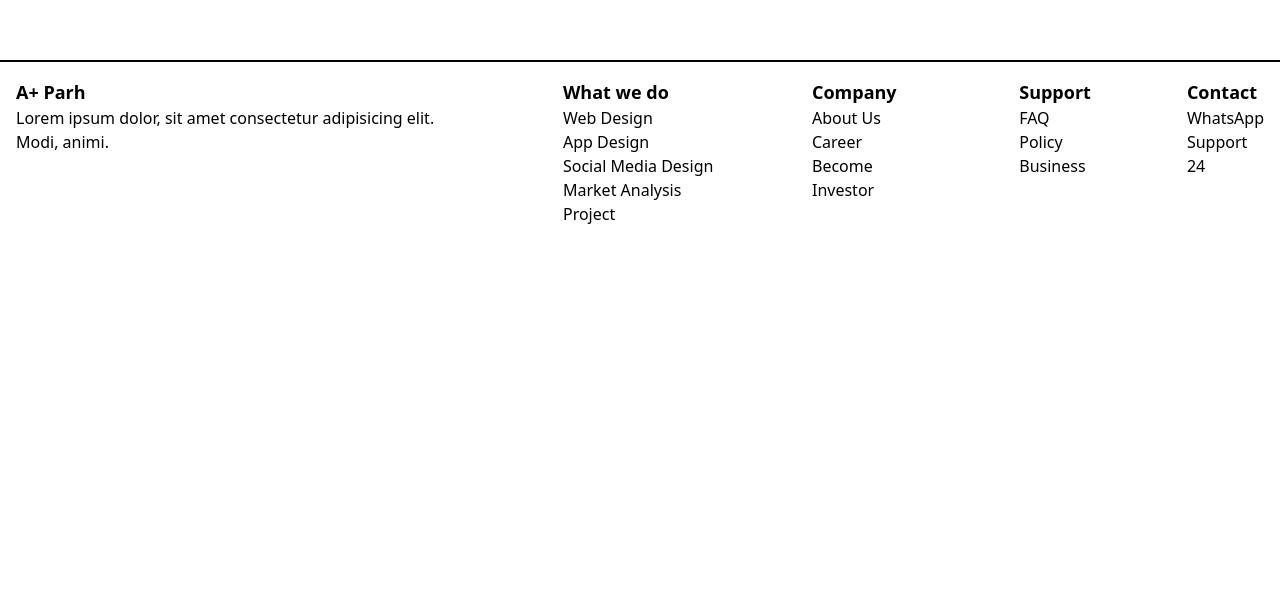
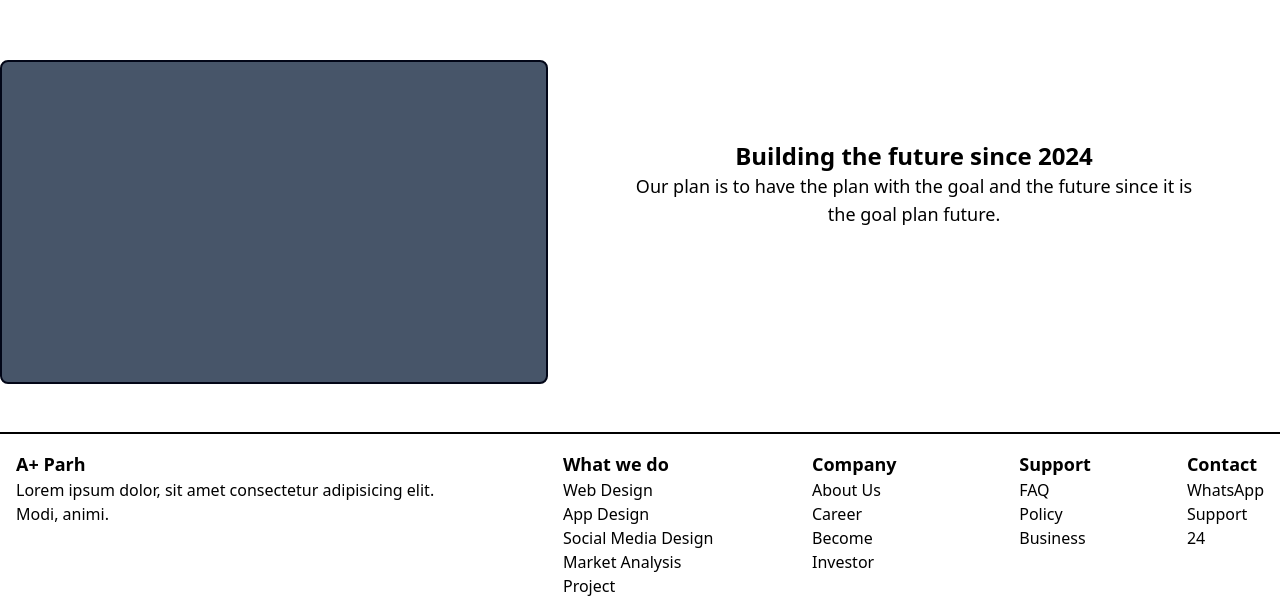
Before and after one commit to IfrahimA/upperscore, a React (Vite) app: page / in a window 1280 px wide. Shown: the part 1364-1978 px from the top of the page. Before the commit the page ends 1606 px from the top, so only its background shows below. Built offline with nearby package versions, Linux system fonts and the light colour scheme.

Commit message:
modified app.tsx to contain goals.tsx

```diff
--- a/src/App.tsx
+++ b/src/App.tsx
@@ -3,6 +3,7 @@ import Navbar from './components/NavBar';
 import Footer from './components/Footer';
 import Services from './components/Services';
 import Welcome from './components/Welcome';
+import Goals from './components/Goals';
 
 function App() {
 	return (
@@ -11,6 +12,7 @@ function App() {
 			<Welcome />
 			<Carousel />
 			<Services />
+			<Goals />
 			<Footer />
 		</>
 	);
```
